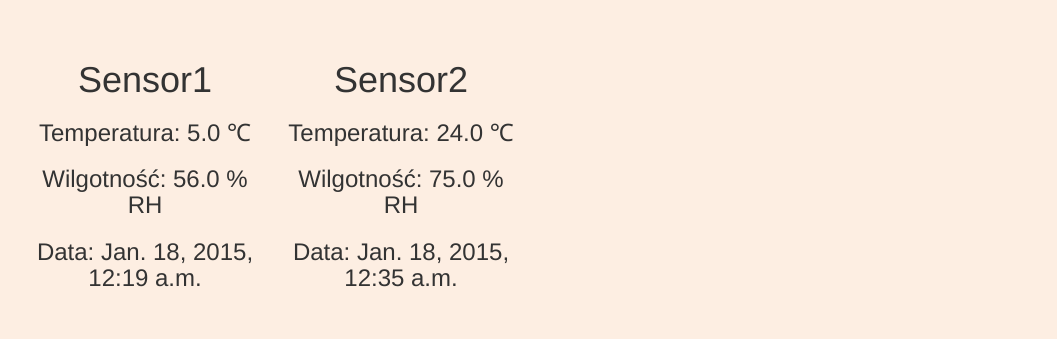
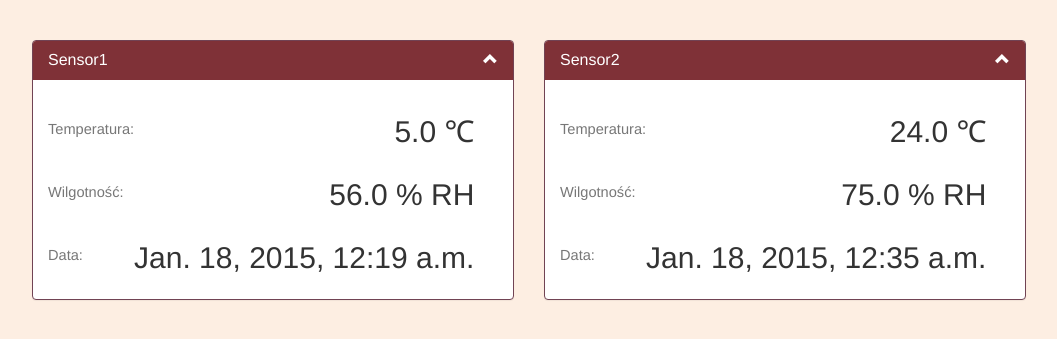
Before and after one commit to elatomczyk/smarthouse, a Django app: page / in a window 1280 px wide. Shown: the part 100-439 px from the top of the page, without its empty margins (111-1168 px from the left). Run offline with Django 3.2, Linux system fonts and the light colour scheme; a user stored in the database is signed in; data comes from the database, SQL or seed files in the repository; parts of the project's set-up code (start-up, migrations or seed data) failed here and were passed over; some libraries are stand-ins or nearby versions.

Commit message:
Stylization main page

```diff
--- a/static/static/css/custom.css
+++ b/static/static/css/custom.css
@@ -46,7 +46,6 @@ body {
 }
 .col-md-3 {
     position: static;
-
 }
 
 .col-md-12 {
@@ -60,8 +59,9 @@ body {
 }
 
 .btn-primary:active, .btn-primary:hover{
-    color: #714354;
-    background-color: #fdeee2;
+    color: #fdeee2;
+    background-color: #714354;
+
     border-color: #7F3137;
 }
 
@@ -94,3 +94,22 @@ body {
     text-decoration: none;
     color: #7F3137;
 }
+
+.clickable{
+    cursor: pointer;
+}
+
+.panel-heading span {
+    margin-top: -20px;
+    font-size: 15px;
+}
+
+.panel-primary>.panel-heading {
+    color: #fff;
+    background-color: #7F3137;
+    border-color: #7F3137;
+}
+
+.panel-primary {
+    border-color: #714354;
+}
--- a/static/templates/base.html
+++ b/static/templates/base.html
@@ -20,7 +20,6 @@
     <!-- Just for debugging purposes. Don't actually copy these 2 lines! -->
     <!--[if lt IE 9]><script src="/static/js/ie8-responsive-file-warning.js"></script><![endif]-->
     <script src="/static/js/ie-emulation-modes-warning.js"></script>
-
     <!-- HTML5 shim and Respond.js for IE8 support of HTML5 elements and media queries -->
     <!--[if lt IE 9]>
       <script src="https://oss.maxcdn.com/html5shiv/3.7.2/html5shiv.min.js"></script>
--- a/static/templates/index.html
+++ b/static/templates/index.html
@@ -3,22 +3,53 @@
     {% if user.is_authenticated %}
         <div class="row">
             {% for d in data %}
-         <div class="col-md-3 text-center">
-          <h1>{{d.idSensor}}</h1>
-            <h3>Temperatura: {{ d.temperature }} &#x2103</h3>
-            <h3>Wilgotność: {{ d.humidity }} % RH</h3>
-            <h3>Data: {{ d.timestamp }}</h3>
+                <div class="col-md-6">
+                    <div class="panel panel-primary">
+                        <div class="panel-heading">
+                            <h3 class="panel-title">{{d.idSensor}}</h3>
+                            <span class="pull-right clickable"><i class="glyphicon glyphicon-chevron-up"></i></span>
+                        </div>
+                        <div class="panel-body">
+                            <table>
+                                <tr>
+                                    <td><h2><small><sup>Temperatura: </sup></small></h2></td>
+                                    <td class="text-right"><h2>{{ d.temperature }} &#x2103</h2></td>
+                                </tr>
+                                <tr>
+                                    <td><h2><small><sup>Wilgotność: </sup></small></h2></td>
+                                    <td class="text-right"><h2>{{ d.humidity }} % RH</h2></td>
+                                </tr>
+                                <tr>
+                                    <td><h2><small><sup>Data: </sup></small></h2></td>
+                                    <td class="text-right"><h2>{{ d.timestamp }}</h2></td>
+                                </tr>
+                            </table>
+                        </div>
+                    </div>
                 </div>
             {% endfor %}
         </div>
     {% else %}
-
         <div class="jumbotron">
             <div class="container">
                 <h1>Aby mieć dostęp do danych, musisz się zalogować!</h1>
                 <p><a class="btn btn-primary" href="{% url 'django.contrib.auth.views.login' %}" role="button">Zaloguj &raquo;</a></p>
             </div>
         </div>
-
     {% endif %}
+    <script src="//code.jquery.com/jquery-1.11.2.min.js"></script>
+    <script type="text/javascript">
+        $(document).on('click', '.panel-heading span.clickable', function(e){
+            var $this = $(this);
+            if(!$this.hasClass('panel-collapsed')) {
+                $this.parents('.panel').find('.panel-body').slideUp();
+                $this.addClass('panel-collapsed');
+                $this.find('i').removeClass('glyphicon-chevron-up').addClass('glyphicon-chevron-down');
+            } else {
+                $this.parents('.panel').find('.panel-body').slideDown();
+                $this.removeClass('panel-collapsed');
+                $this.find('i').removeClass('glyphicon-chevron-down').addClass('glyphicon-chevron-up');
+            }
+        })
+    </script>
 {% endblock %}
```
Lines whose indentation alone changed are shown as unchanged.
